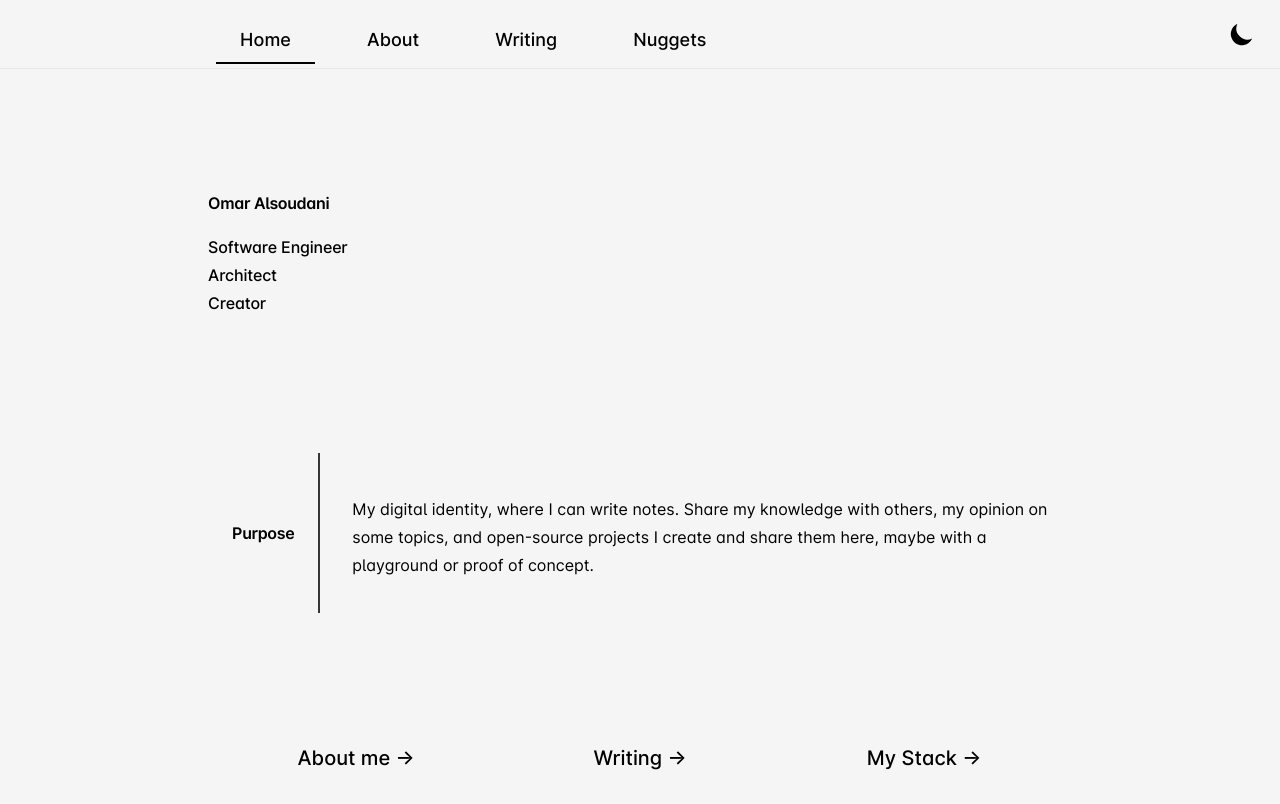
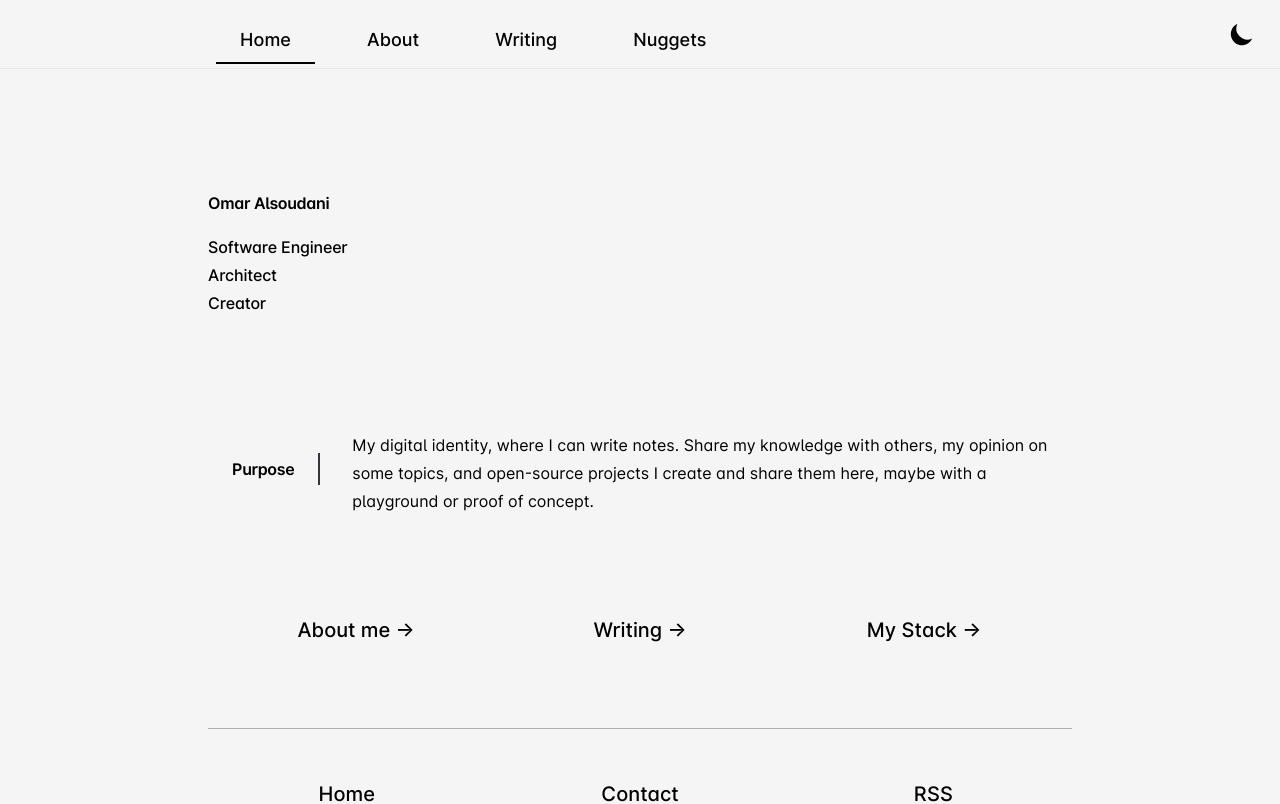
Before and after one commit to omaralsoudanii/mkreg.dev, a Next.js app: page / in a window 1280 px wide. Shown: the top 804 px of the page. Built offline with nearby package versions, Linux system fonts and the light colour scheme; no server answers; what @tailwindcss/typography, tailwindcss-line-clamp would draw is missing.

Commit message:
text secondary adjust a bit / fix date format

```diff
--- a/package.json
+++ b/package.json
@@ -47,20 +47,20 @@
     "@svgr/webpack": "^5.5.0",
     "@tailwindcss/typography": "^0.4.0",
     "@types/mdx-js__react": "^1.5.3",
-    "@types/node": "^15.3.1",
+    "@types/node": "^15.6.0",
     "@types/react": "^17.0.6",
     "@types/react-dom": "^17.0.5",
     "@typescript-eslint/eslint-plugin": "^4.24.0",
     "@typescript-eslint/parser": "^4.24.0",
     "autoprefixer": "^10.2.5",
     "babel-eslint": "^10.1.0",
-    "eslint": "^7.26.0",
+    "eslint": "^7.27.0",
     "eslint-config-prettier": "^8.3.0",
     "eslint-plugin-prettier": "^3.4.0",
     "globby": "^11.0.3",
     "husky": "^6.0.0",
     "lint-staged": "^11.0.0",
-    "postcss": "^8.2.15",
+    "postcss": "^8.3.0",
     "prettier": "^2.3.0",
     "prettier-eslint": "^12.0.0",
     "tailwindcss": "^2.1.2",
--- a/src/components/Posts/Post/index.tsx
+++ b/src/components/Posts/Post/index.tsx
@@ -34,7 +34,7 @@ export default function Post({ children, frontMatter }) {
           </div>
           <div className="flex flex-row justify-between mt-4">
             <p className="px-0 !my-1 text-base lg:text-lg !py-1 text-tertiary">
-              {`${dayjs(new Date(frontMatter.date)).format('MMM DD, YYYY')}`}
+              {`${dayjs(new Date(frontMatter.date)).format('MMMM DD, YYYY')}`}
             </p>
             {frontMatter.lastmod && (
               <p className="px-0 !my-1 text-base lg:text-lg !py-1 text-tertiary">
--- a/src/pages/index.tsx
+++ b/src/pages/index.tsx
@@ -23,11 +23,11 @@ const Home = () => {
 
           <div className="flex flex-col lg:!mb-16 !mb-10 items-start justify-start divide-y-2 divide-gray-700 dark:divide-gray-400 lg:justify-center lg:items-center lg:divide-y-0 lg:flex-row lg:space-x-6 lg:mt-16">
             <div className="pt-6 space-x-2 space-y-5 lg:pb-8">
-              <h1 className="!px-2 !font-semibold !mb-4 !mt-4 lg:!mb-4 lg:!mt-4 lg:!leading-[10rem] lg:!px-6 lg:border-gray-700 lg:dark:border-gray-300  lg:!border-r-2">
+              <h1 className="!px-0 !font-semibold !my-4 lg:!leading-loose lg:!px-6 lg:border-gray-700 lg:dark:border-gray-300  lg:!border-r-2">
                 Purpose
               </h1>
             </div>
-            <p className="!px-2 flex flex-col !py-2 !my-0">
+            <p className="!px-0 lg:!px-2 flex flex-col !py-4 !my-0">
               My digital identity, where I can write notes. Share my knowledge
               with others, my opinion on some topics, and open-source projects I
               create and share them here, maybe with a playground or proof of
--- a/src/styles/custom.css
+++ b/src/styles/custom.css
@@ -46,11 +46,11 @@
   }
 
   .text-secondary {
-    @apply text-gray-800 dark:text-gray-400;
+    @apply text-gray-800 dark:text-gray-300;
   }
 
   .text-tertiary {
-    @apply text-gray-500 dark:text-gray-500;
+    @apply text-gray-600 dark:text-gray-400;
   }
 
   .nav-default {
@@ -133,13 +133,6 @@
     @apply border-t border-gray-400 dark:border-gray-700;
   }
 
-  .dark .fill-svg {
-    fill: white;
-  }
-  .light .fill-svg {
-    fill: black;
-  }
-
   .task-list-item:before {
     @apply hidden;
   }
```
Also changed, not shown: 1 other file (tests, documents, lock files or other folders).
